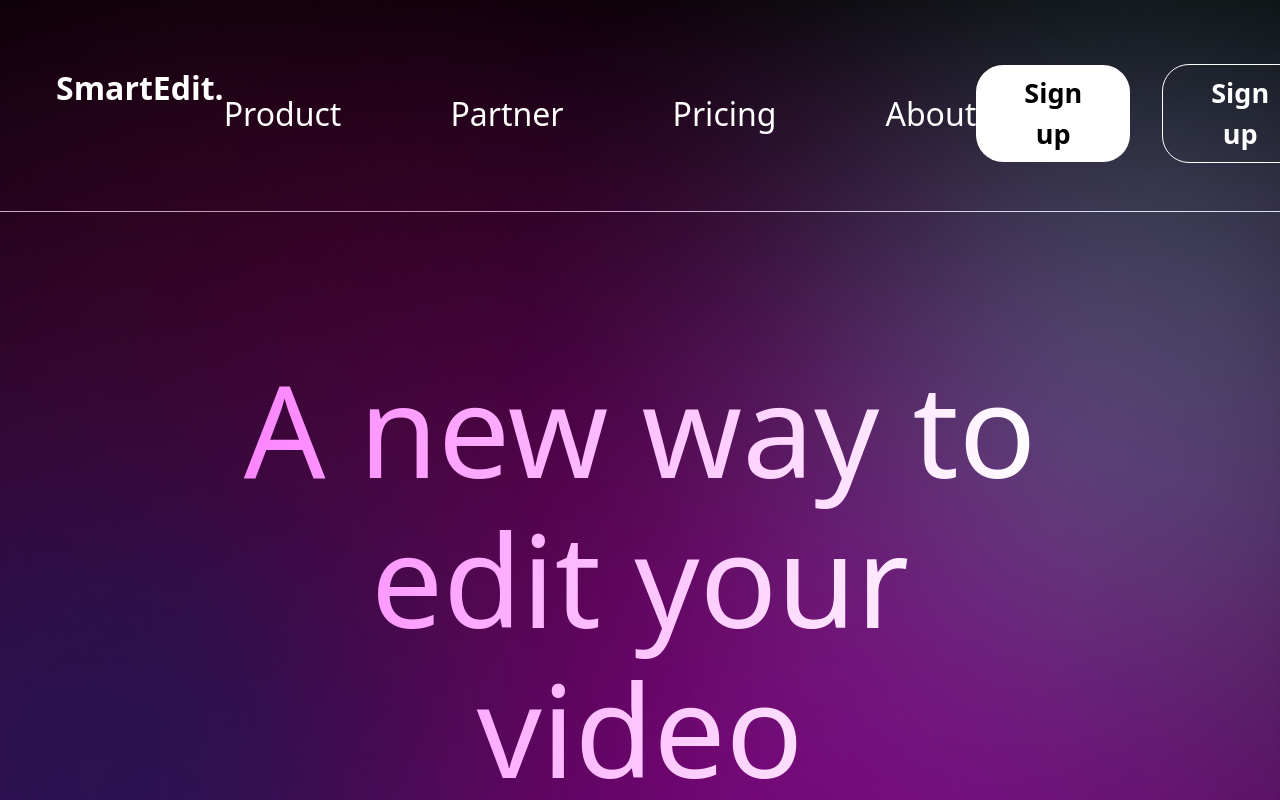
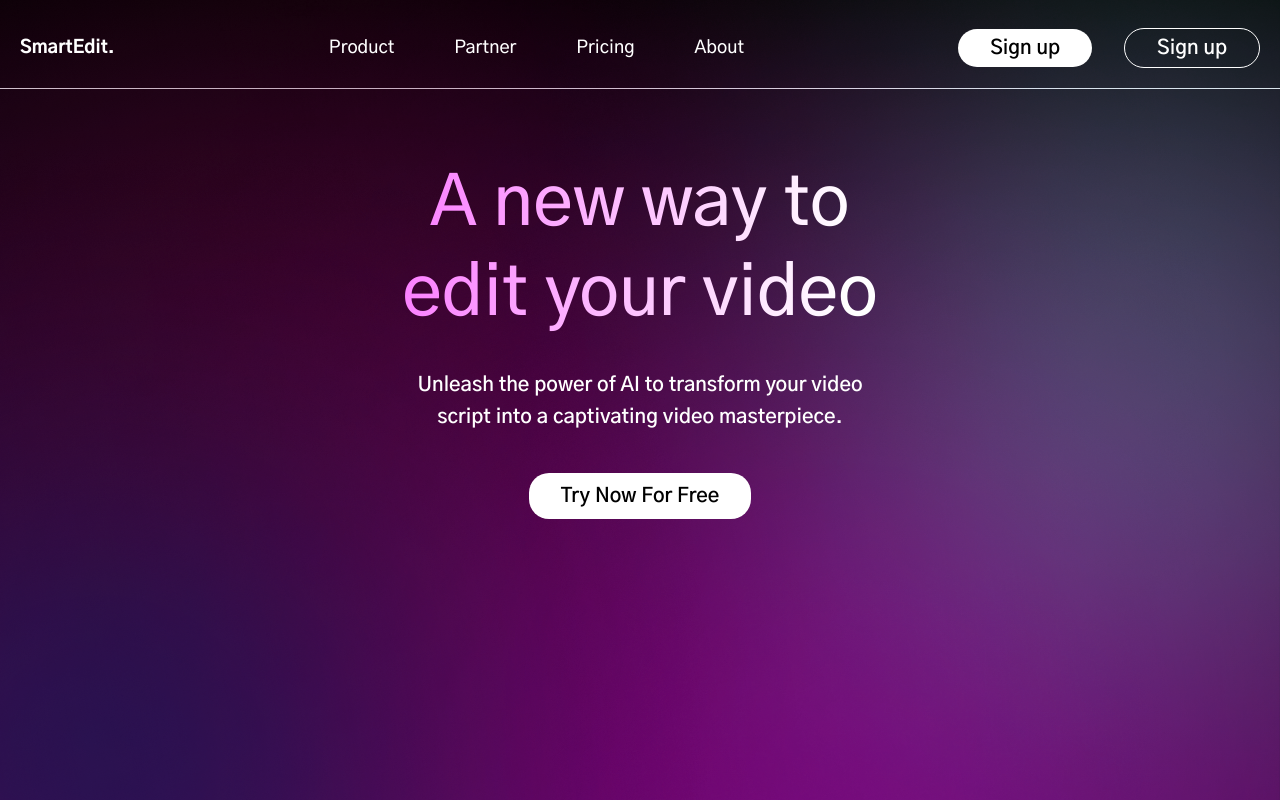
Before and after one commit to sohan004/mackbook-pro16-frontend-with-asifVai, a React (Vite) app: page / in a window 1280 px wide. Built offline with nearby package versions, Linux system fonts and the light colour scheme.

Commit message:
size cng

```diff
--- a/index.html
+++ b/index.html
@@ -7,6 +7,13 @@
   <meta name="viewport" content="width=device-width, initial-scale=1.0" />
   <title>Vite + React</title>
   <style>
+    @import url('https://fonts.googleapis.com/css2?family=Alegreya:wght@400;500;600;700;800;900&family=Gothic+A1:wght@100;200;300;400;500;600;700;800;900&family=Noto+Serif:wght@100;200;300;400;500;600;700;800&family=Poppins:wght@100;200;300;400;500;600;700;800;900&family=Roboto:ital,wght@1,300;1,400;1,500;1,700;1,900&family=Ubuntu:wght@300;400;500;700&display=swap');
+
+    * {
+      font-family: 'Gothic A1', sans-serif;
+
+    }
+
     .header-main-text {
       background: linear-gradient(275deg, #FFF 7.63%, #FA58FF 125.31%);
       background-clip: text;
--- a/src/components/Home/Home.jsx
+++ b/src/components/Home/Home.jsx
@@ -1,12 +1,14 @@
 
 const Home = () => {
     return (
-        <div className="max-w-[890px] mx-auto relative z-30 text-center" >
-            <h1 className="text-[128px] text-center header-main-text font-medium bg-clip-text leading-[150px] mt-[142px]">A new way to edit your video</h1>
+        <div className="max-w-[490px] mx-auto relative z-30 text-center" >
+            <h1 className="text-[70px] text-center header-main-text font-medium bg-clip-text leading-[90px] mt-[70px]">A new way to edit your video</h1>
 
-            <p className="text-center font-semibold text-[36px] text-[rgba(255, 255, 255, 0.81)] leading-10 mt-[41px]">Unleash the power of AI to transform your video script into a captivating video masterpiece.</p>
+            <p className="text-center font-semibold text-[20px] text-[rgba(255, 255, 255, 0.81)] leading-8 mt-[30px]">Unleash the power of AI to transform your video script into a captivating video masterpiece.</p>
 
-            <button className="px-10 py-3 bg-white text-black text-[27px] font-semibold rounded-[27px] mt-20">Try Now For Free</button>
+
+            <button className="px-8 py-2 mt-10 bg-white text-black text-[20px] font-semibold rounded-[20px]">Try Now For Free</button>
+
         </div>
     );
 };
--- a/src/components/Nav/Nav.jsx
+++ b/src/components/Nav/Nav.jsx
@@ -2,19 +2,19 @@
 const Nav = () => {
     return (
         <div className="border-b-[1px]">
-            <div className="px-14 mt-16 pb-12 max-w-[1728px] mx-auto flex justify-between relative z-30">
-                <h1 className="text-[32px] font-extrabold">SmartEdit.</h1>
+            <div className="px-5 pt-7 pb-5 max-w-[1440px] mx-auto flex items-center justify-between relative z-30">
+                <h1 className="text-[18px] font-extrabold">SmartEdit.</h1>
 
-                <div className="flex items-center gap-[109px]">
-                    <h1 className="text-[32px] font-medium">Product</h1>
-                    <h1 className="text-[32px] font-medium">Partner</h1>
-                    <h1 className="text-[32px] font-medium">Pricing</h1>
-                    <h1 className="text-[32px] font-medium">About</h1>
+                <div className="flex items-center gap-[60px]">
+                    <h1 className="text-[18px] font-medium">Product</h1>
+                    <h1 className="text-[18px] font-medium">Partner</h1>
+                    <h1 className="text-[18px] font-medium">Pricing</h1>
+                    <h1 className="text-[18px] font-medium">About</h1>
                 </div>
 
                 <div className="flex items-center gap-8">
-                    <button className="px-12 py-2 bg-white text-black text-[27px] font-semibold rounded-[27px]">Sign up</button>
-                    <button className="px-12 py-2 bg-transparent  text-[27px] border-[1px] border-white font-semibold rounded-[27px]">Sign up</button>
+                    <button className="px-8 py-1 bg-white text-black text-[20px] font-semibold rounded-[20px]">Sign up</button>
+                    <button className="px-8 py-1 bg-transparent  text-[20px] border-[1px] border-white font-semibold rounded-[20px]">Sign up</button>
                 </div>
             </div>
         </div>
```
